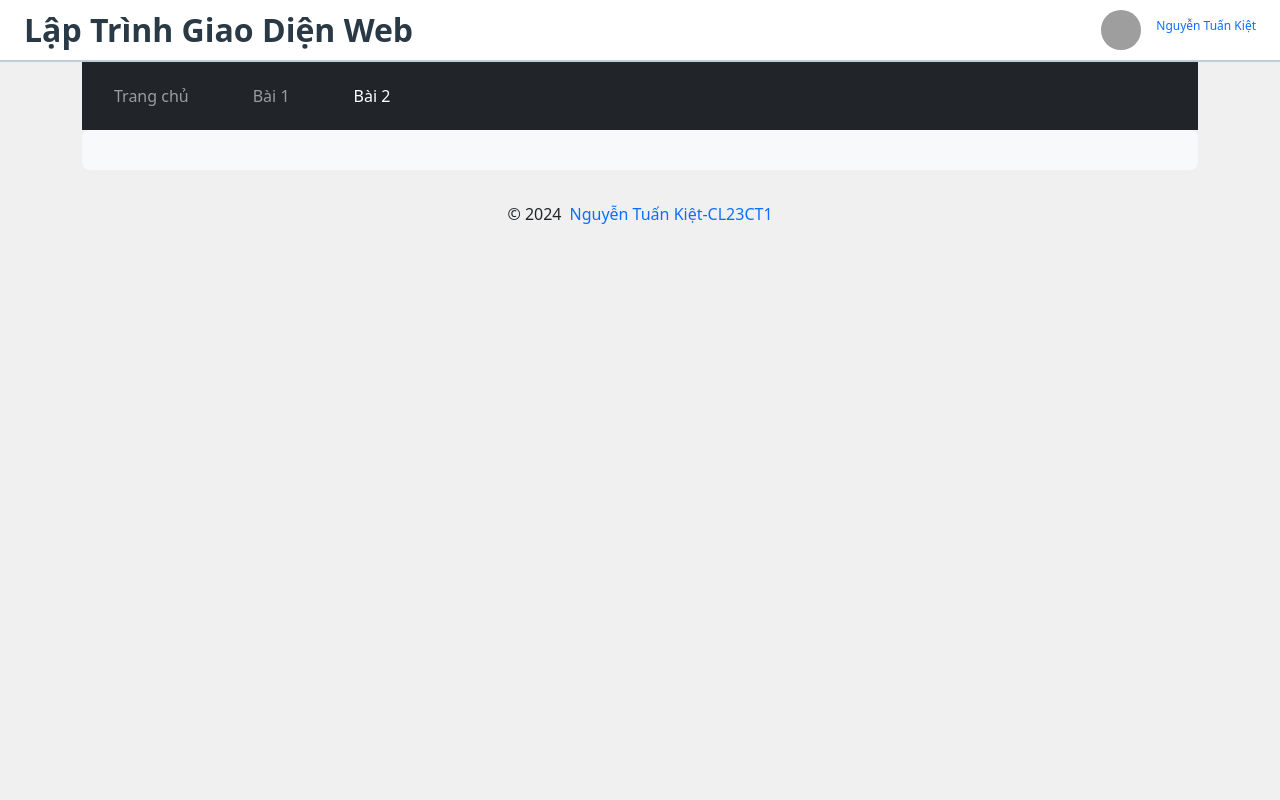
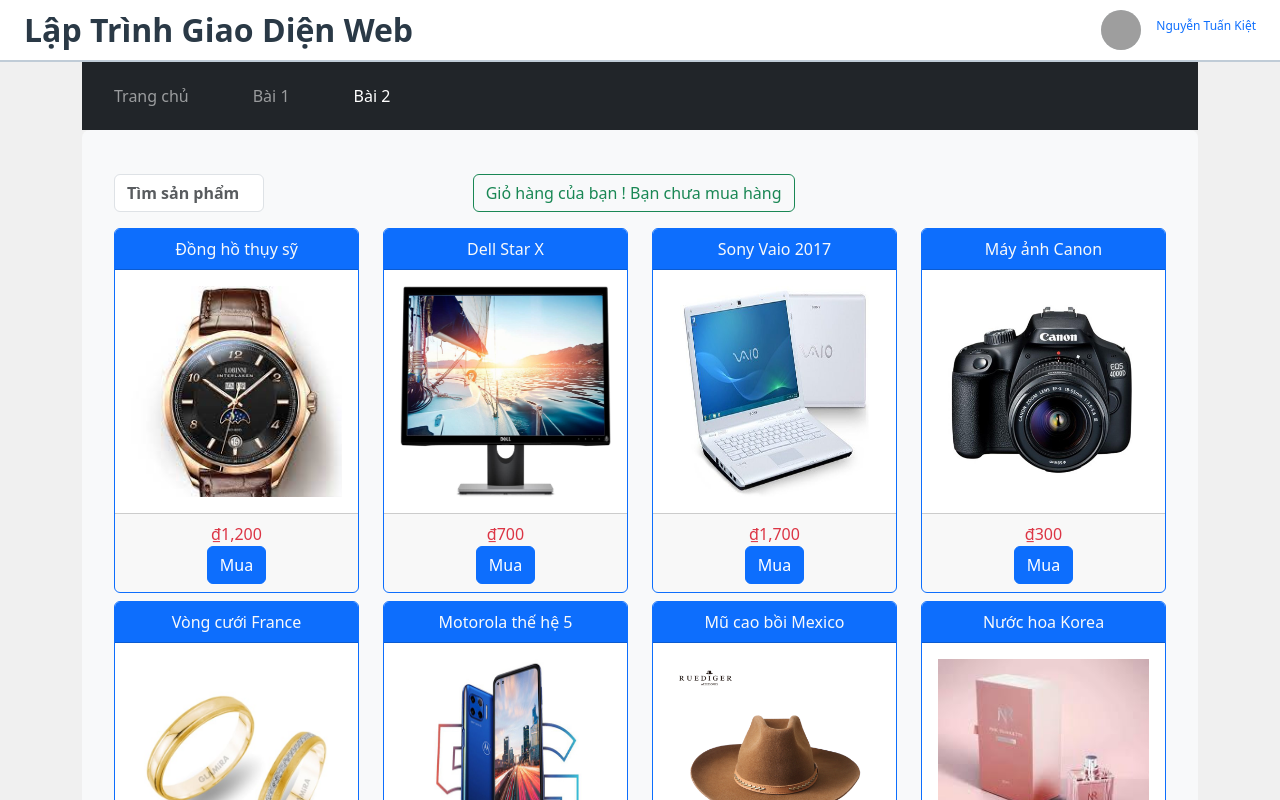
Before and after one commit to TanNhatCMS/Angular-Lab5, an Angular app: page /Lab5_2.html in a window 1280 px wide. Shown: the top 800 px of the page. Built offline with nearby package versions, Linux system fonts and the light colour scheme; grey boxes are pictures that could not be loaded.

Commit message:
Lab 5-2 done

```diff
--- a/src/app/bai2/bai2.component.html
+++ b/src/app/bai2/bai2.component.html
@@ -0,0 +1,110 @@
+<div class="container mt-3">
+  <div class="row">
+    <div class="col-12 col-sm-4 col-md-4 col-lg-4 mt-2 ">
+      <input type="text" [(ngModel)]="searching" placeholder="Tìm sản phẩm" class="input form-control mr-sm-2">
+    </div>
+    <div class="col-12 col-sm-4 col-md-4 col-lg-4 mt-2 form-inline my-2 mylg-0">
+      <button class="btn btn-outline-success my-2 my-sm-0" type="submit"
+              data-bs-toggle="modal"
+              data-bs-target="#modalId">Giỏ hàng của bạn !
+        <span *ngIf="itemcount()==0">Bạn chưa mua hàng</span>
+        <span *ngIf="itemcount()!=0">Bạn đã mua {{ itemcount() }} hàng !</span>
+      </button>
+    </div>
+  </div>
+  <div class="row">
+    <!-- hiển thị sản phẩm dùng ngfor -->
+    <div class="col-12 col-sm-6 col-md-4 col-lg-3 mt-2 " *ngFor="let item of filterName()">
+      <div class="card text-center border-primary" style="height: 100%;">
+        <div class="card-header bg-primary text-light ">
+          <!-- hiển thị tên-->
+          {{ (item.name) }}
+        </div>
+        <div class="card-body">
+          <!-- hiển thị hình -->
+          <img [src]="item.image" alt=''>
+        </div>
+        <div class="card-footer text-danger">
+          <!-- hiển thị giá -->
+          {{ item.price | currency:"VND"   }}
+          <br>
+          <button class="btn btn-primary"
+                  (click)="addCart(item)">Mua
+          </button>
+        </div>
+      </div>
+    </div>
+  </div>
+</div>
+<div class="modal fade" id="modalId" tabindex="-1" data-bs-backdrop="static" data-bs-keyboard="false" role="dialog" aria-labelledby="modalTitleId" aria-hidden="true">
+  <div class="modal-dialog modal-dialog-scrollable modal-dialog-centered modal-xl" role="document">
+    <div class="modal-content">
+      <div class="modal-header">
+        <h5 class="modal-title" id="modalTitleId">
+          Giỏ hàng
+        </h5>
+        <button
+          type="button"
+          class="btn-close"
+          data-bs-dismiss="modal"
+          aria-label="Close"
+        ></button>
+      </div>
+      <div class="modal-body p-0">
+        <table style="width: 100%;" class="text-center table" *ngIf="cart.length>0; else elseTemplate">
+          <tr>
+            <th>HÌNH</th>
+            <th>SẢN PHẨM</th>
+            <th>Đơn giá</th>
+            <th>Số lượng</th>
+            <th>Tiền</th>
+            <th></th>
+          </tr>
+          <!-- hiển thị giỏ hàng -->
+          <tr *ngFor="let item of cart; let i=index">
+            <td><img [src]="item.image" style="height: 100px;width:100px;" alt="{{item.name}}"></td>
+            <td class="align-middle">{{ item.name }}</td>
+            <td class="align-middle">{{ item.price | currency: "VND" }}
+            </td>
+            <td class="align-middle">
+              <button class="btn btn-primary" (click)="increment(i)">+</button>
+              {{ item.incarts }}
+              <button class="btn btn-primary" [disabled]="item.incarts<=1" (click)="decrement(i)">-</button>
+            </td>
+            <td class="align-middle">{{ item.price * item.incarts | currency: "VND" }}</td>
+            <td class="align-middle">
+              <button class="btn btn-danger" (click)="Remove(i)">
+                Xoá
+              </button>
+            </td>
+          </tr>
+          <tr>
+            <th colspan="3">Tổng tiền</th>
+            <th>{{ itemcount() }}</th>
+            <th>{{ sumTotal() | currency:"VND" }}</th>
+            <th>
+              <button class="btn btn-danger" (click)="DeleteAll()">
+                Xóa hết
+              </button>
+            </th>
+          </tr>
+        </table>
+        <ng-template #elseTemplate>
+          <div class="text-center">
+          <h3>Giỏ hàng của bạn đang trống !</h3>
+          <div data-bs-toggle="modal"
+               data-bs-target="#modalId" class="btn btn-danger"> Mời bạn chọn mua !</div>
+          </div>
+        </ng-template>
+      </div>
+    </div>
+  </div>
+</div>
+
+<!-- Optional: Place to the bottom of scripts -->
+<script>
+  new bootstrap.Modal(
+    document.getElementById("modalId"),
+    options,
+  );
+</script>
--- a/src/app/bai2/bai2.component.ts
+++ b/src/app/bai2/bai2.component.ts
@@ -12,4 +12,141 @@
 
 
 export class Bai2Component {
+  products: any[] = [
+    {
+      id: 1, name: "Đồng hồ thụy sỹ", image: "assets/images/1001.jpg",
+      price: 1200,
+      incart: 1,
+      total: 0
+    },
+    {
+      id: 2,
+      name: "Dell Star X",
+      image: "assets/images/1003.jpg",
+      price: 700,
+      incart: 1,
+      total: 0
+    },
+    {
+      id: 3,
+      name: "Sony Vaio 2017",
+      image: "assets/images/1004.jpg",
+      price: 1700,
+      incart: 1,
+      total: 0
+    },
+    {
+      id: 4,
+      name: "Máy ảnh Canon",
+      image: "assets/images/1005.jpg",
+      price: 300,
+      incart: 1,
+      total: 0
+    },
+    {
+      id: 5,
+      name: "Vòng cưới France",
+      image: "assets/images/1009.jpg",
+      price: 7000,
+      incart: 1,
+      total: 0
+    },
+    {
+      id: 6,
+      name: "Motorola thế hệ 5",
+      image: "assets/images/1011.jpg",
+      price: 900,
+      incart: 1,
+      total: 0
+    },
+    {
+      id: 7,
+      name: "Mũ cao bồi Mexico",
+      image: "assets/images/1014.jpg",
+      price: 100,
+      incart: 1,
+      total: 0
+    },
+    {
+      id: 8,
+      name: "Nước hoa Korea",
+      image: "assets/images/1023.jpg",
+      price: 600,
+      incart: 1,
+      total: 0
+    }
+  ]
+  cart: any[] = []
+  searching: string = ''
+
+  addCart(item: any) {
+    let i;
+    let flag = false;
+    if (this.cart.length == 0) {
+      flag = false;
+    } else {
+      for (i = 0; i < this.cart.length; i++) {
+        if (this.cart[i].id == item.id) {
+          flag = true;
+        }
+      }
+    }
+    if (!flag) {
+      this.cart.push({id: item.id, name: item.name, price: item.price, incarts: item.incart, image: item.image,total: item.total});
+    } else {
+      for (i = 0; i < this.cart.length; i++) {
+        if (this.cart[i].id == item.id) {
+          this.cart[i].incarts++;
+        }
+      }
+    }
+  }
+
+  filterName() {
+    if (this.searching == null) {
+      return this.products;
+    } else {
+      if (this.searching)//có
+      {
+        console.log(this.searching);
+        console.log(this.searching.toUpperCase().split(' '));
+        return this.products.filter((item) => {
+          return (this.searching).toUpperCase().split(' ').every(v =>
+            item.name.toUpperCase().includes(v));
+        })
+      } else {
+        return this.products;
+      }
+    }
+  }
+
+  decrement(index: number) {
+    if (this.cart[index].incarts > 1) {
+      this.cart[index].incarts--;
+    }
+  }
+
+  Remove(index: number) {
+    this.cart.splice(index, 1);
+  }
+
+  itemcount() {
+    let sum = 0
+    this.cart.forEach(item => sum += item.incarts)
+    return sum
+  }
+
+  sumTotal() {
+    let sum = 0;
+    this.cart.forEach(item => sum += item.price * item.incarts)
+    return sum
+  }
+
+  increment(index: number) {
+    this.cart[index].incarts++;
+  }
+
+  DeleteAll() {
+    this.cart = []
+  }
 }
```
